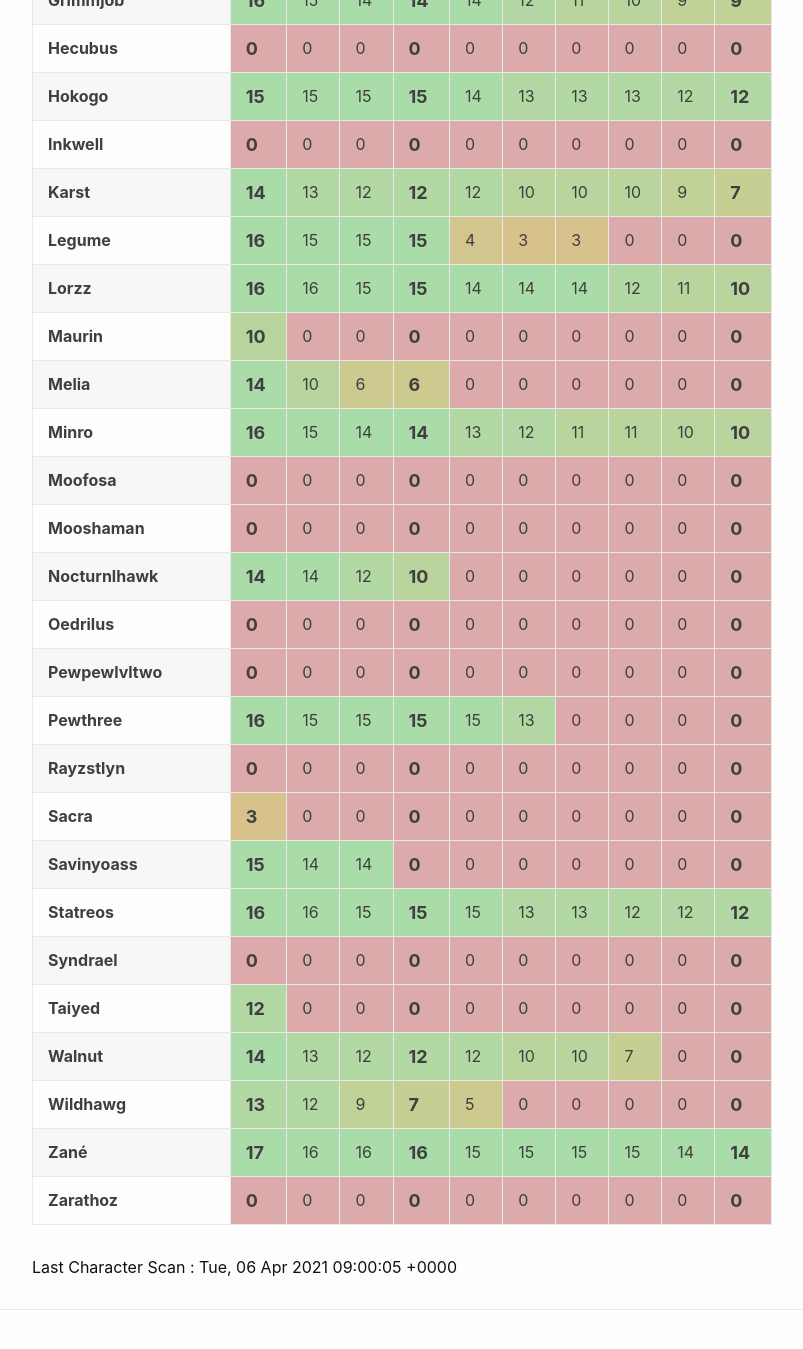
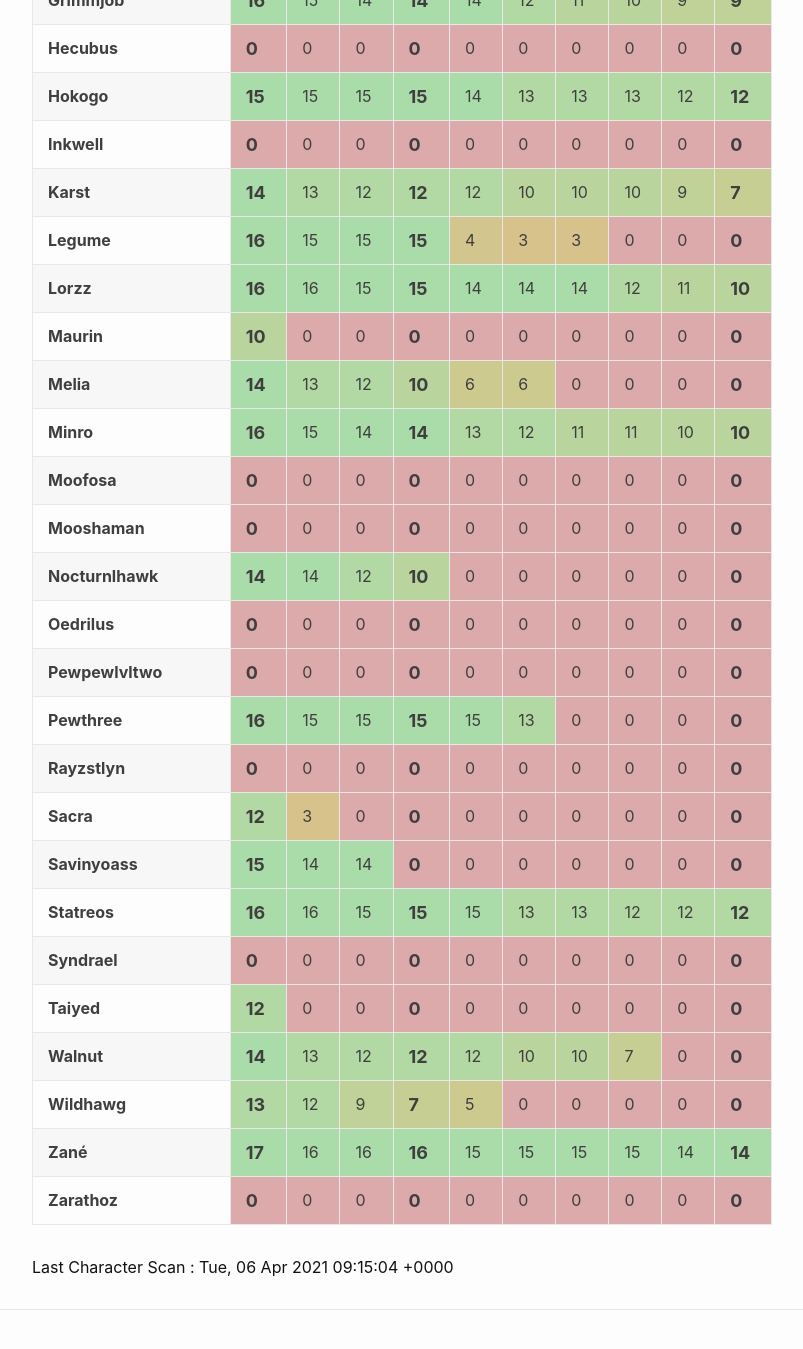
Before and after one commit to eldertribunal/keystonetracker, a Jekyll site: the page built from weekly.md, in a window 1280 px wide and 1400 px high, scrolled down 890 px. Shown: the top 1349 px of the window, without its empty margins (126-929 px from the left). Built offline with Jekyll 4.4.1, drawn with Linux system fonts in a browser that asks for light colours.

Commit message:
auto scan Tue Apr  6 09:15:48 UTC 2021

```diff
--- a/_data/characters.json
+++ b/_data/characters.json
@@ -1624,7 +1624,7 @@
     "dungeons": [
       {
         "name": "Mists of Tirna Scithe",
-        "level": 6,
+        "level": 13,
         "id": 375
       },
       {
@@ -1639,7 +1639,7 @@
       },
       {
         "name": "Halls of Atonement",
-        "level": 6,
+        "level": 12,
         "id": 378
       },
       {
--- a/_data/scanned.json
+++ b/_data/scanned.json
@@ -1,3 +1,3 @@
 {
-  "timestamp": 1617699605
+  "timestamp": 1617700504
 }
--- a/_data/weekly.json
+++ b/_data/weekly.json
@@ -167,8 +167,8 @@
   {
     "name": "Sacra",
     "dungeons": [
+      12,
       3,
-      0,
       0,
       0,
       0,
@@ -543,11 +543,11 @@
     "name": "Melia",
     "dungeons": [
       14,
+      13,
+      12,
       10,
       6,
       6,
-      0,
-      0,
       0,
       0,
       0,
```
